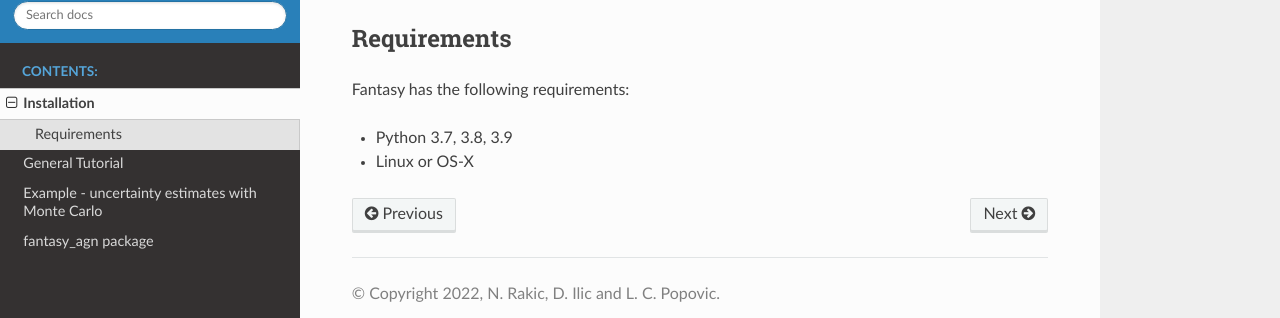
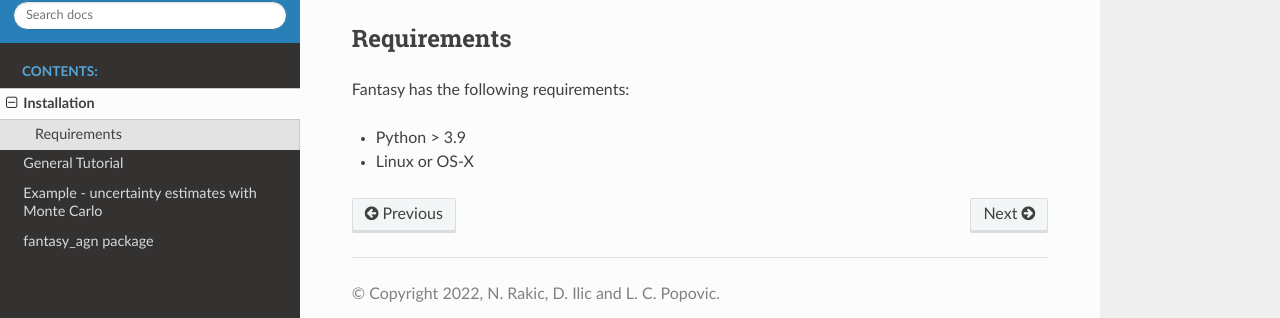
Before and after one commit to yukawa1/fantasy, a Sphinx documentation site: the page built from docs/install.rst, in a window 1280 px wide. Shown: the part 301-619 px from the top of the page. Built offline with Sphinx 7.4.7 and the Read the Docs theme 2.0.0, drawn with Linux system fonts in a browser that asks for light colours; pages that are not in the unit, such as notebooks, are missing from menus.

Commit message:
python version info given

```diff
--- a/docs/install.rst
+++ b/docs/install.rst
@@ -20,5 +20,5 @@ Requirements
 
 Fantasy has the following requirements:
 
-* Python 3.7, 3.8, 3.9
+* Python > 3.9
 * Linux or OS-X
```
